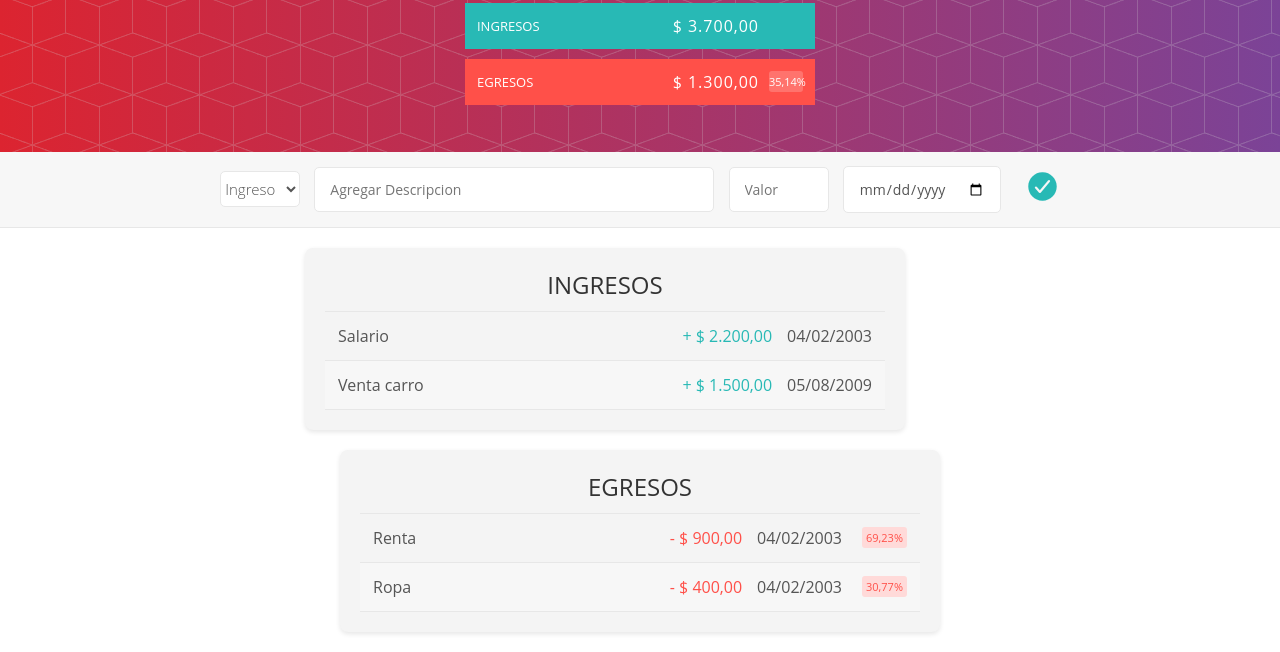
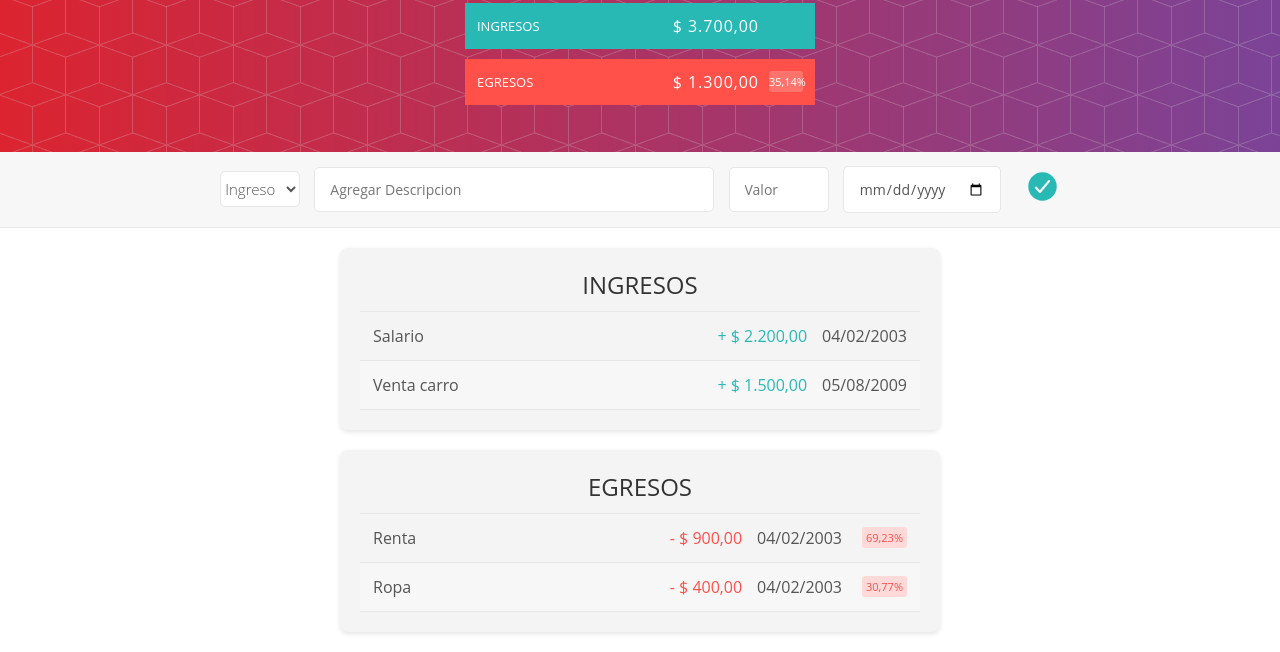
Before and after one commit to Nestor-Figueroa/Nestor-Figueroa.github.io, a plain HTML site: page index.html in a window 1280 px wide. Shown: the part 168-820 px from the top of the page. Drawn offline with nearby package versions, Linux system fonts and the light colour scheme.

Commit message:
Update index.html

```diff
--- a/index.html
+++ b/index.html
@@ -48,7 +48,7 @@
     </form>
 
     <div class="contenedor limpiarEstilos">
-        <div class="ingreso">
+        <div class="ingreso" style="margin-left: 70px">
             <h2 class="ingreso_titulo">Ingresos</h2>
             <div id="lista-ingresos"></div>
         </div>
```
